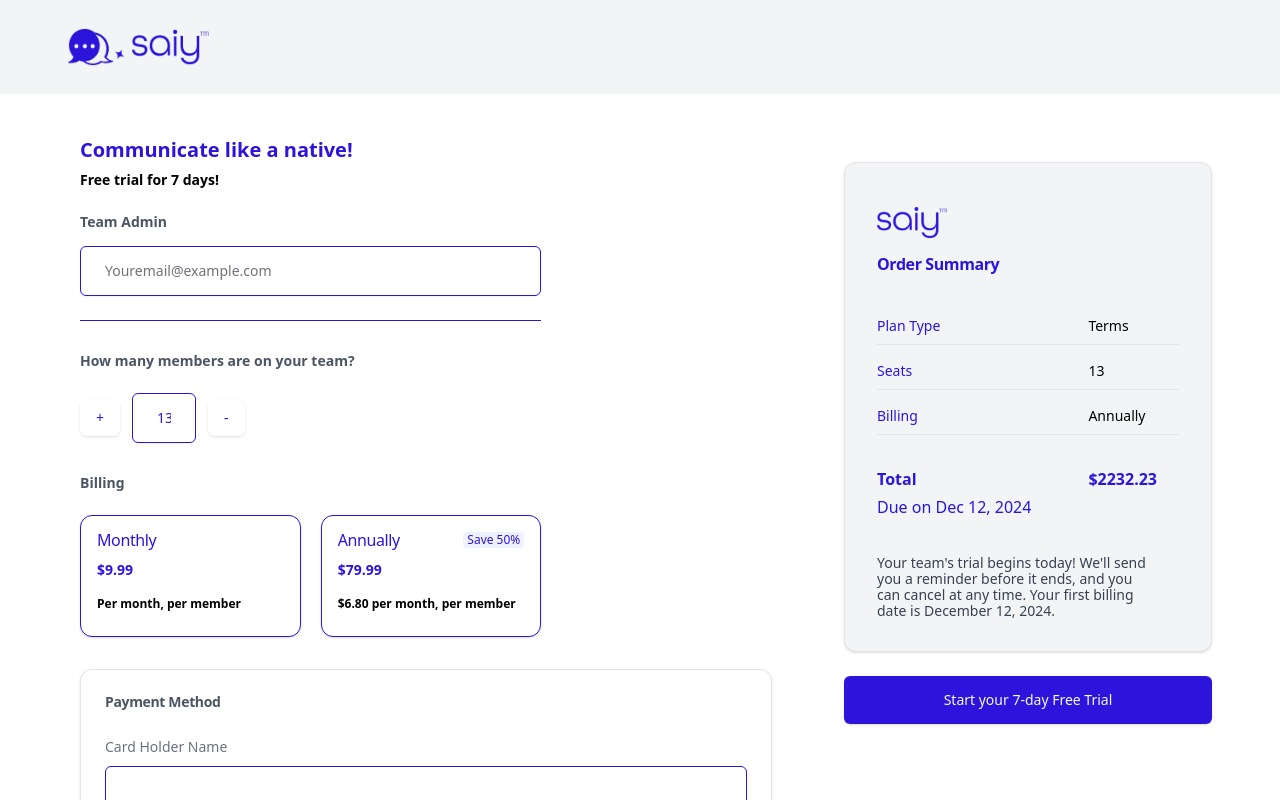
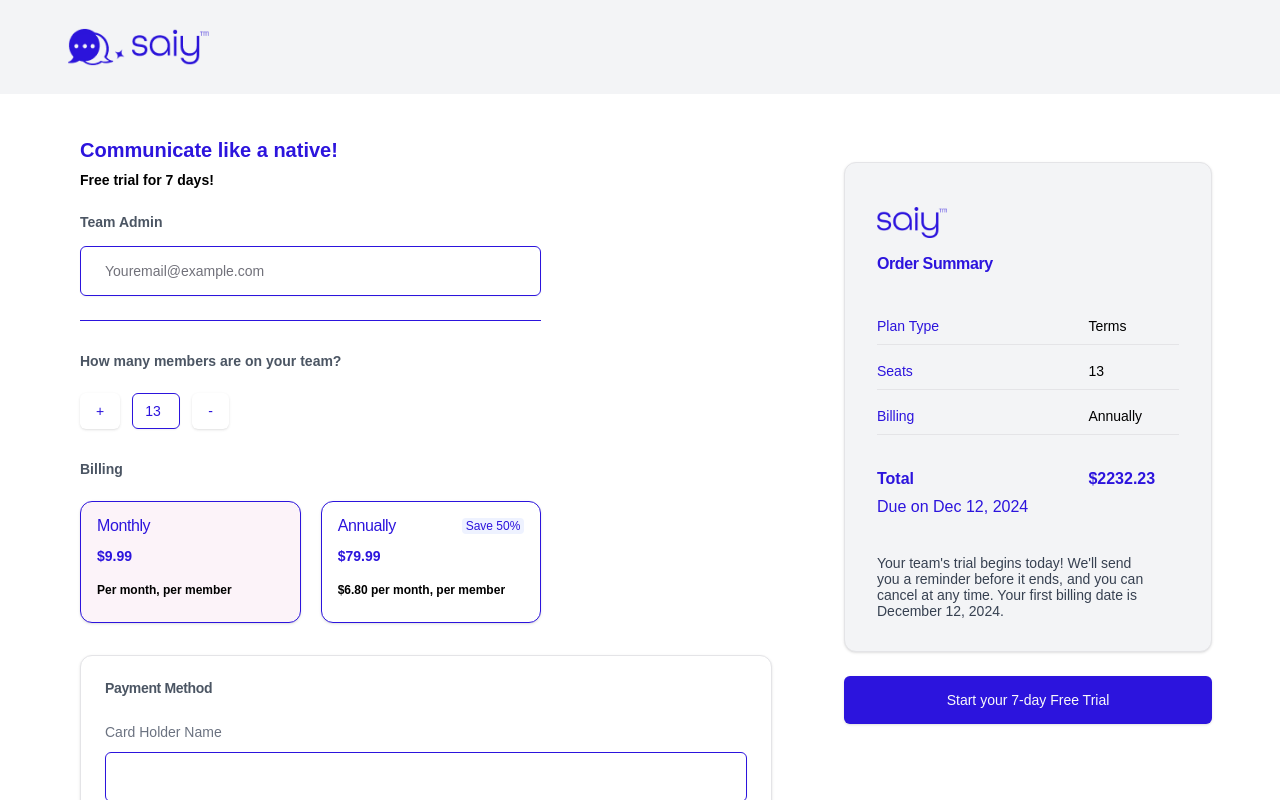
Before and after one commit to santoshwebinno/saiy_next, a Next.js app: page /payment in a window 1280 px wide. Shown: the top 800 px of the page. Built offline with nearby package versions, Linux system fonts and the light colour scheme.

Commit message:
update font and payment page

```diff
--- a/src/app/home/layout.tsx
+++ b/src/app/home/layout.tsx
@@ -10,7 +10,7 @@ export default function RootLayout({
     return (
         <SidebarProvider>
             <AppSidebar />
-            <main className="flex-1 p-8 font-sans">
+            <main className="flex-1 p-8">
                 <HeaderBar />
                 {children}
             </main>
--- a/src/app/layout.tsx
+++ b/src/app/layout.tsx
@@ -14,7 +14,7 @@ export default function RootLayout({
   return (
     <html lang="en">
       <body
-        className={`antialiased`}
+        className={`antialiased font-custom-sf`}
       >
         {children}
       </body>
--- a/src/app/payment/page.tsx
+++ b/src/app/payment/page.tsx
@@ -1,5 +1,5 @@
 "use client";
-import React from 'react';
+import React, { useState } from 'react';
 import { Label } from '@radix-ui/react-label';
 import { Input } from '@/components/ui/input';
 import { Button } from '@/components/ui/button';
@@ -14,8 +14,26 @@ import {
     CardHeader,
     CardTitle,
 } from "@/components/ui/card";
+import { RadioGroup, RadioGroupItem } from "@/components/ui/radio-group";
 
 export default function Page() {
+    const [members, setMembers] = useState<number>(13);
+
+    const handleMembersChange = (e: React.ChangeEvent<HTMLInputElement>) => {
+        const value = parseInt(e.target.value, 10);
+        if (!isNaN(value) && value >= 0) {
+            setMembers(value);
+        }
+    };
+
+    const handleIncrement = () => setMembers((prev) => prev + 1);
+    const handleDecrement = () => setMembers((prev) => (prev > 0 ? prev - 1 : 0));
+
+    const [selected, setSelected] = useState("monthly");
+
+    const handleChange = (value: string) => {
+        setSelected(value);
+    };
 
     return (
         <div>
@@ -46,22 +64,35 @@ export default function Page() {
                         <div className='space-y-6'>
                             <p className='font-bold text-sm leading-4 text-gray-600'>How many members are on your team?</p>
                             <div className='flex items-center space-x-3'>
-                                <Button className='text-custom-blue bg-transparent hover:bg-transparent'>+</Button>
+                                <Button
+                                    onClick={handleIncrement}
+                                    className='text-custom-blue bg-transparent hover:bg-transparent'>+</Button>
                                 <Input
                                     type='number'
-                                    value={13}
-                                    className='border-custom-blue text-custom-blue focus:outline-none font-normal focus:ring-custom-blue p-6 w-16 no-spinner'
+                                    value={members}
+                                    onChange={handleMembersChange}
+                                    className='border-custom-blue text-custom-blue focus:outline-none font-normal focus:ring-custom-blue w-12 no-spinner'
                                 />
-                                <Button className='text-custom-blue bg-transparent hover:bg-transparent'>-</Button>
+                                <Button
+                                    onClick={handleDecrement}
+                                    className='text-custom-blue bg-transparent hover:bg-transparent'>-</Button>
                             </div>
                         </div>
 
                         <div className='space-y-6'>
                             <p className="font-bold text-sm leading-4 text-gray-600">Billing</p>
-                            <div className='grid grid-cols-2  gap-5'>
-                                <PBillingCard title="Monthly" discription="$9.99" content="Per month, per member" />
-                                <PBillingCard title="Annually" discription="$79.99" content="$6.80 per month, per member" savePer="Save 50%" />
-                            </div>
+                            <RadioGroup defaultValue="option-one" value={selected} onValueChange={handleChange}>
+                                <div className='grid grid-cols-2  gap-5'>
+                                    <Label htmlFor="monthly">
+                                        <PBillingCard title="Monthly" discription="$9.99" content="Per month, per member" bg_class={selected === "monthly" ? "bg-[#fcf3f9]" : ""} />
+                                        <RadioGroupItem value='monthly' id="monthly" className='hidden' />
+                                    </Label>
+                                    <Label htmlFor="annually">
+                                        <PBillingCard title="Annually" discription="$79.99" content="$6.80 per month, per member" savePer="Save 50%" bg_class={selected === "annually" ? "bg-[#fcf3f9]" : ""} />
+                                        <RadioGroupItem value="annually" id="annually" className='hidden' />
+                                    </Label>
+                                </div>
+                            </RadioGroup>
                         </div>
                     </div>
 
--- a/src/components/PBillingCard.tsx
+++ b/src/components/PBillingCard.tsx
@@ -14,11 +14,12 @@ interface PBillingCardProps {
     discription: string;
     content: string;
     savePer?: string
+    bg_class?: string;
 }
 
-export default function PBillingCard({ title, discription, content, savePer }: PBillingCardProps) {
+export default function PBillingCard({ title, discription, content, savePer, bg_class }: PBillingCardProps) {
     return (
-        <Card className='border-custom-blue hover:bg-[#fcf3f9]'>
+        <Card className={`border-custom-blue cursor-pointer hover:bg-[#fcf3f9] ${bg_class}`}>
             <CardHeader className='space-y-3 p-4'>
                 <div className='flex text-custom-blue justify-between'>
                     <CardTitle className='font-normal'>{title}</CardTitle>
--- a/tailwind.config.ts
+++ b/tailwind.config.ts
@@ -66,7 +66,10 @@ export default {
 				lg: 'var(--radius)',
 				md: 'calc(var(--radius) - 2px)',
 				sm: 'calc(var(--radius) - 4px)'
-    		}
+			},
+			fontFamily: {
+				"custom-sf": ['"SF Pro"', 'Arial', 'sans-serif'],
+			},
 		}
 	},
 	plugins: [require("tailwindcss-animate")],
```
Lines whose indentation alone changed are shown as unchanged.
